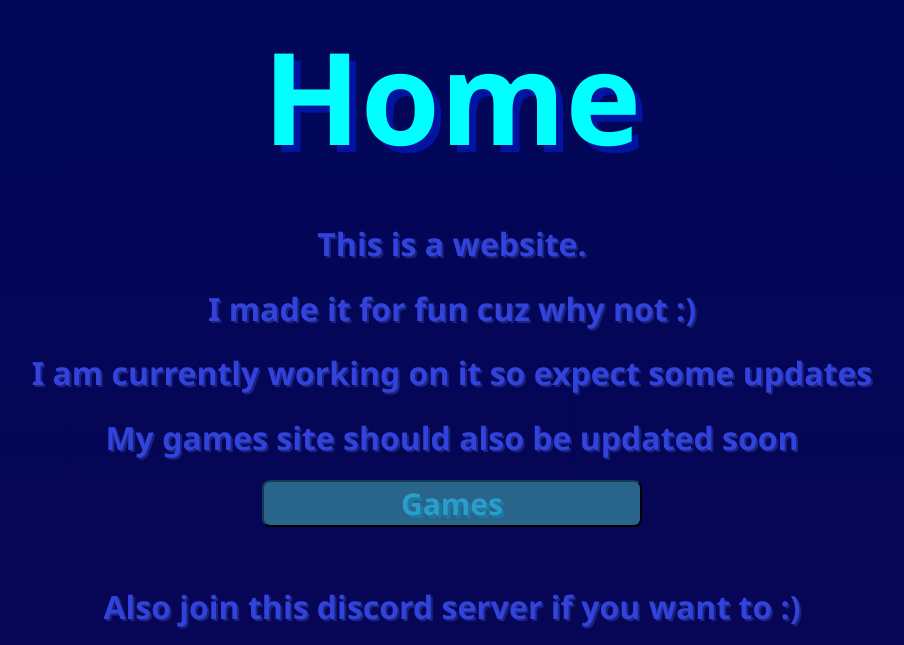
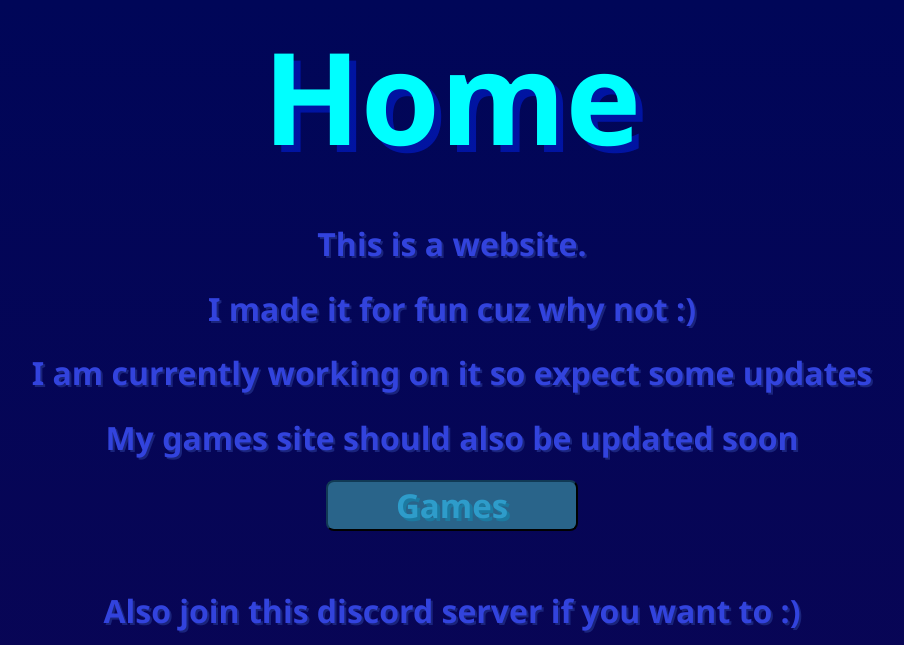
Before and after one commit to HEJOK254/home, a plain HTML site: page index.html in a window 1280 px wide. Shown: the top 645 px of the page, without its empty margins (188-1092 px from the left). Drawn offline with Linux system fonts and the light colour scheme.

Commit message:
plz work man

```diff
--- a/style.css
+++ b/style.css
@@ -27,13 +27,14 @@
     background-color: #29648a;
     font-family: 'Segoe UI', Tahoma, Geneva, Verdana, sans-serif;
     font-weight: bold;
-    font-size: 30px;
+    font-size: 33px;
     text-align: center;
     color: #2e9cca;
     text-shadow: 3px 3px #1c7aa1;
     border-radius: 8px;
     border-color: #113a55;
-    width: 30%;
+    width: 20%;
+    height: fit-content;
 }
 
 body{
```
